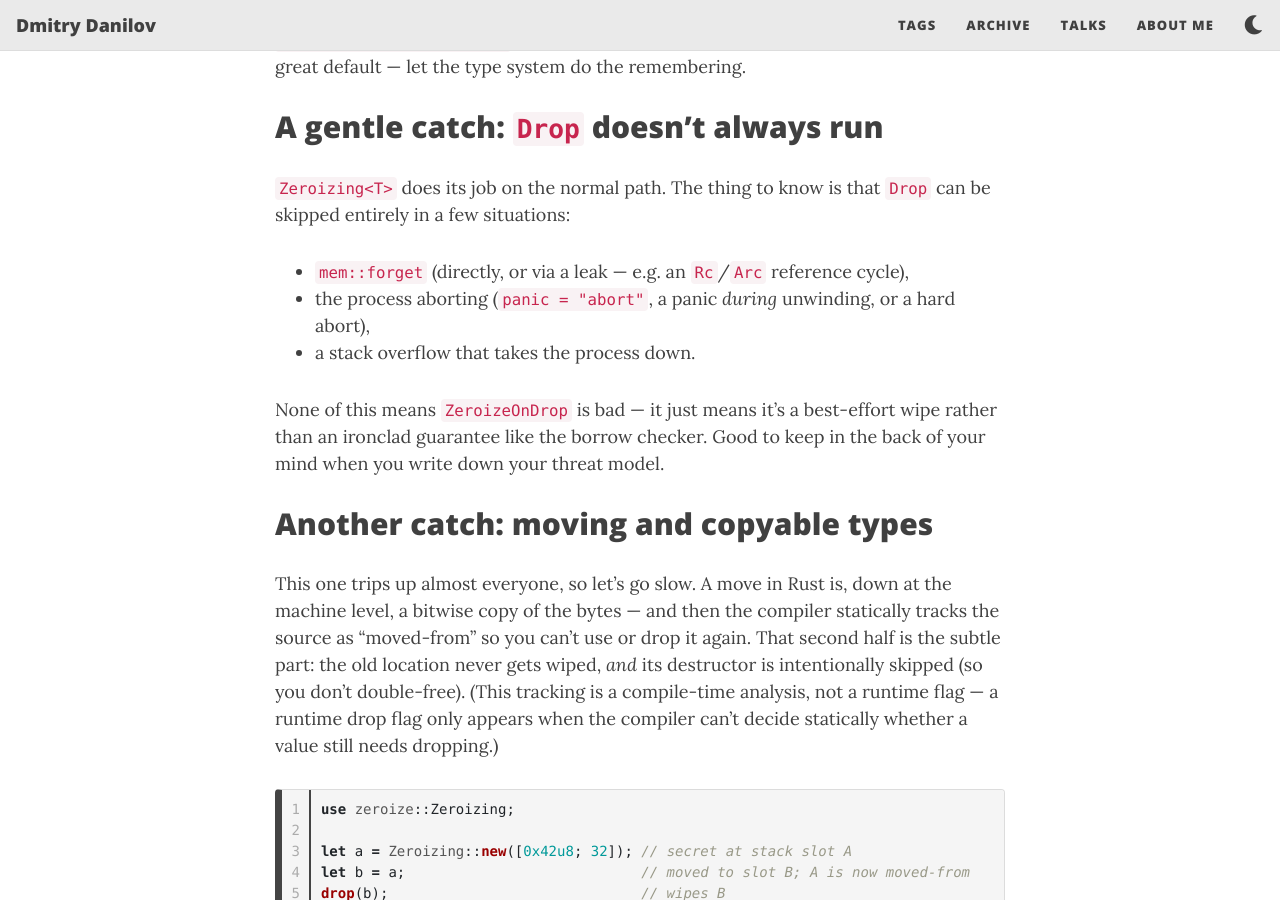
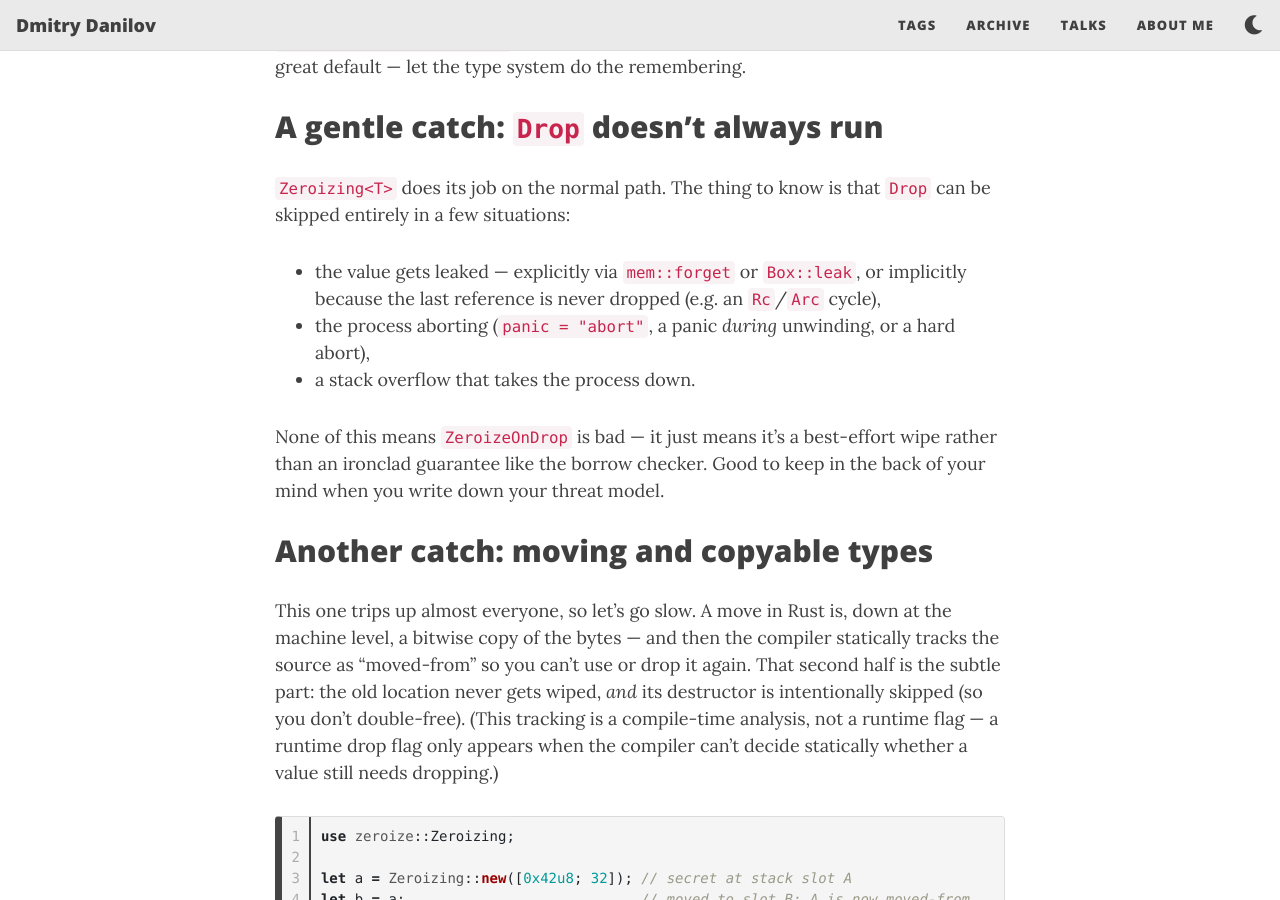
Before and after one commit to f-squirrel/f-squirrel.github.io, a Jekyll site: the page built from _posts/2026-06-22-zeroize.md, in a window 1280 px wide and 900 px high, scrolled down 2232 px. Built offline with Jekyll 4.4.1, drawn with Linux system fonts in a browser that asks for light colours; nearby versions of some CDN libraries.

Commit message:
post: distinguish Rc/Arc cycle leaks from mem::forget
A cycle skips Drop because the refcount never reaches zero, not via
mem::forget. Reframe the bullet around "the value got leaked" and list
both explicit (mem::forget, Box::leak) and implicit (cycle) flavours.

```diff
--- a/_posts/2026-06-22-zeroize.md
+++ b/_posts/2026-06-22-zeroize.md
@@ -70,7 +70,7 @@ crypto_op(&key);
 
 `Zeroizing<T>` does its job on the normal path. The thing to know is that `Drop` can be skipped entirely in a few situations:
 
-- `mem::forget` (directly, or via a leak — e.g. an `Rc`/`Arc` reference cycle),
+- the value gets leaked — explicitly via `mem::forget` or `Box::leak`, or implicitly because the last reference is never dropped (e.g. an `Rc`/`Arc` cycle),
 - the process aborting (`panic = "abort"`, a panic *during* unwinding, or a hard abort),
 - a stack overflow that takes the process down.
 
```
